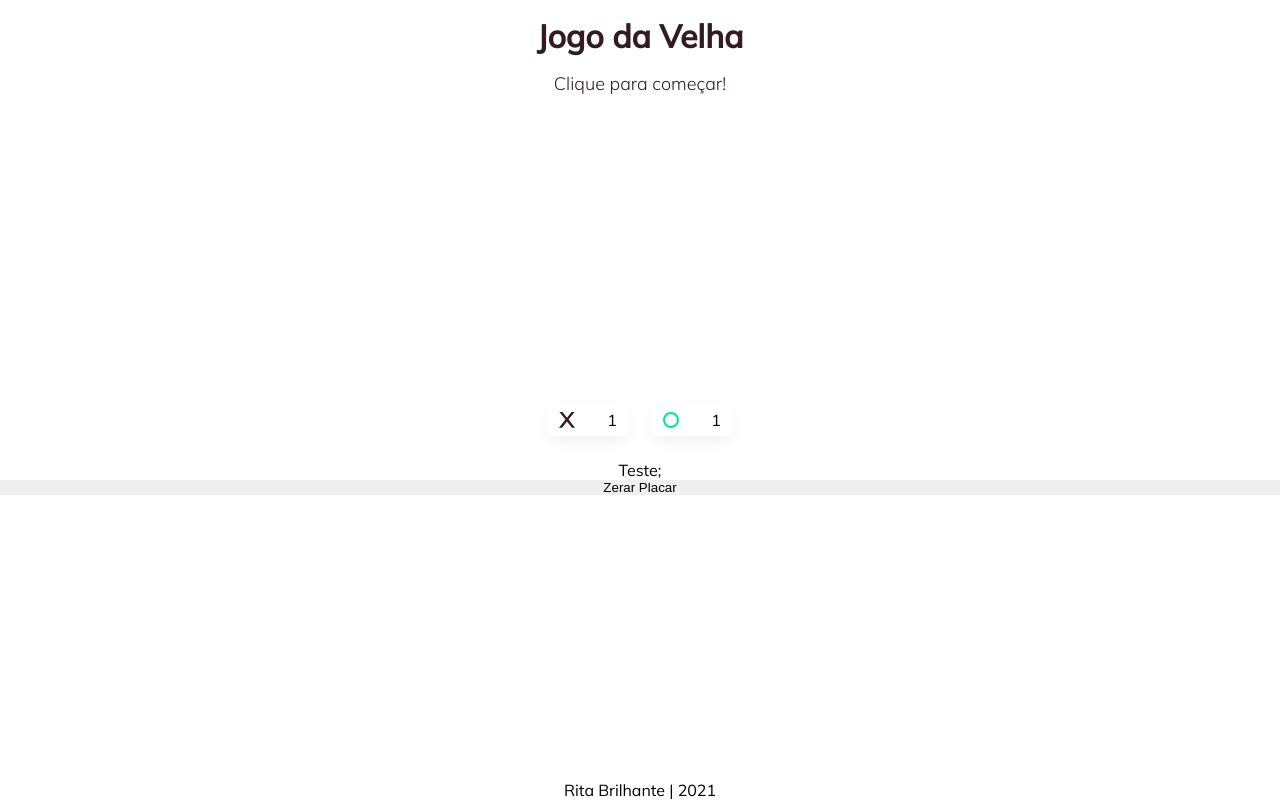
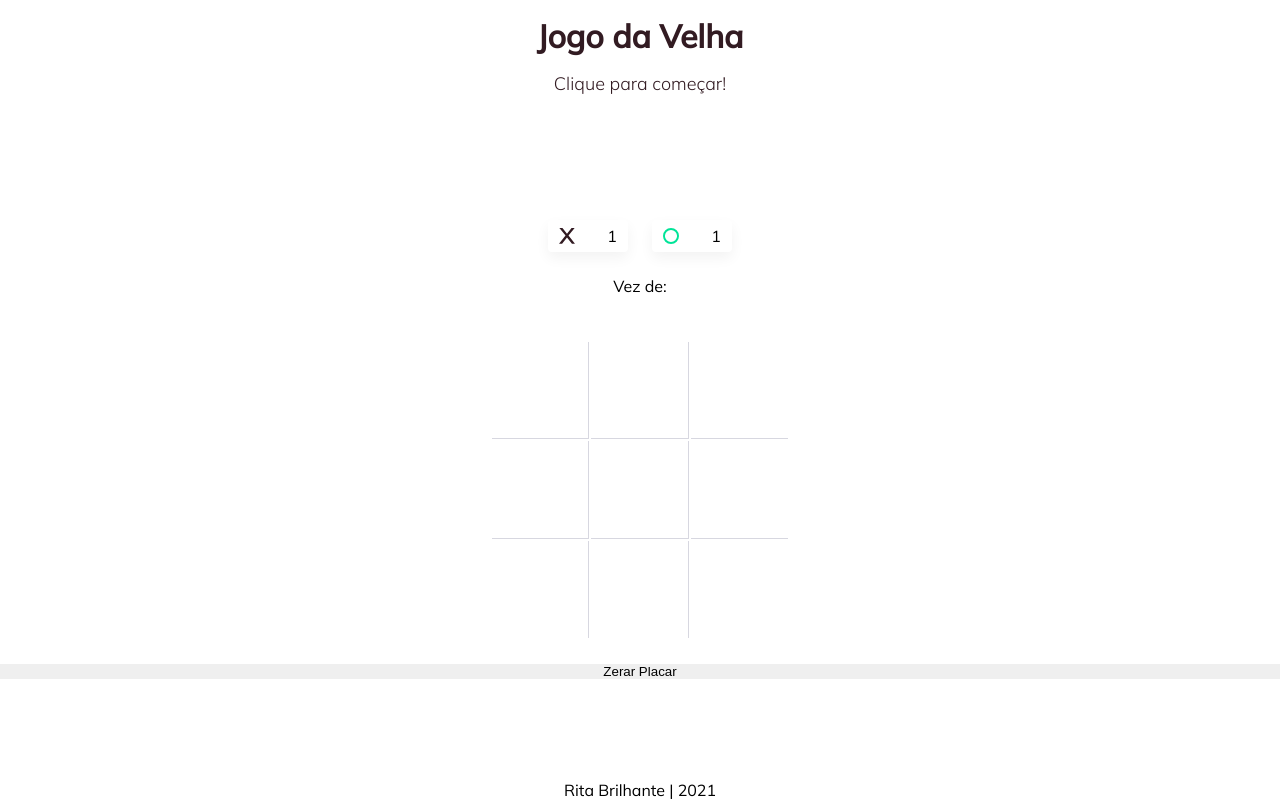
Before and after one commit to ritabrilhante/reactjogodavelha, a React (Create React App) app: page / in a window 1280 px wide. Built offline with nearby package versions, Linux system fonts and the light colour scheme.

Commit message:
create Board component

```diff
--- a/src/Components/Board/Board.css
+++ b/src/Components/Board/Board.css
@@ -0,0 +1,30 @@
+table {
+    width: 300px;
+    height: 300px;
+
+    margin: 24px auto;
+}
+
+.field {
+    text-align: center;
+
+    height: 56px;
+    width: 56px;
+}
+
+#a1, #a2, #b1, #b2{
+    border-bottom: .4px solid var(--gray-light);
+    border-right: .4px solid var(--gray-light);
+}
+
+#c1, #c2 {
+    border-right: .4px solid var(--gray-light);
+}
+
+#a3, #b3 {
+    border-bottom: .4px solid var(--gray-light);
+}
+
+img {
+    height: 40px;
+}
--- a/src/Components/Board/Board.tsx
+++ b/src/Components/Board/Board.tsx
@@ -1,11 +1,34 @@
 import './Board.css'
 
 function Board() {
-    return (
-      <div className="App">
-          Teste;
+  return (
+    <>
+      <div className="player-turn">
+        <p>Vez de:</p>
+        <img id="wich-player" src=""/>
       </div>
-    );
+
+      <table>
+        <tr id="row-1">
+            <td id="a1" className="field"></td>
+            <td id="a2" className="field"></td>
+            <td id="a3" className="field"></td>
+        </tr>
+
+        <tr id="row-2">
+            <td id="b1" className="field"></td>
+            <td id="b2" className="field"></td>
+            <td id="b3" className="field"></td>
+        </tr>
+
+        <tr id="row-3">
+            <td id="c1" className="field"></td>
+            <td id="c2" className="field"></td>
+            <td id="c3" className="field"></td>
+        </tr>
+      </table>
+    </>
+  );
   }
 
 export default Board;
```
